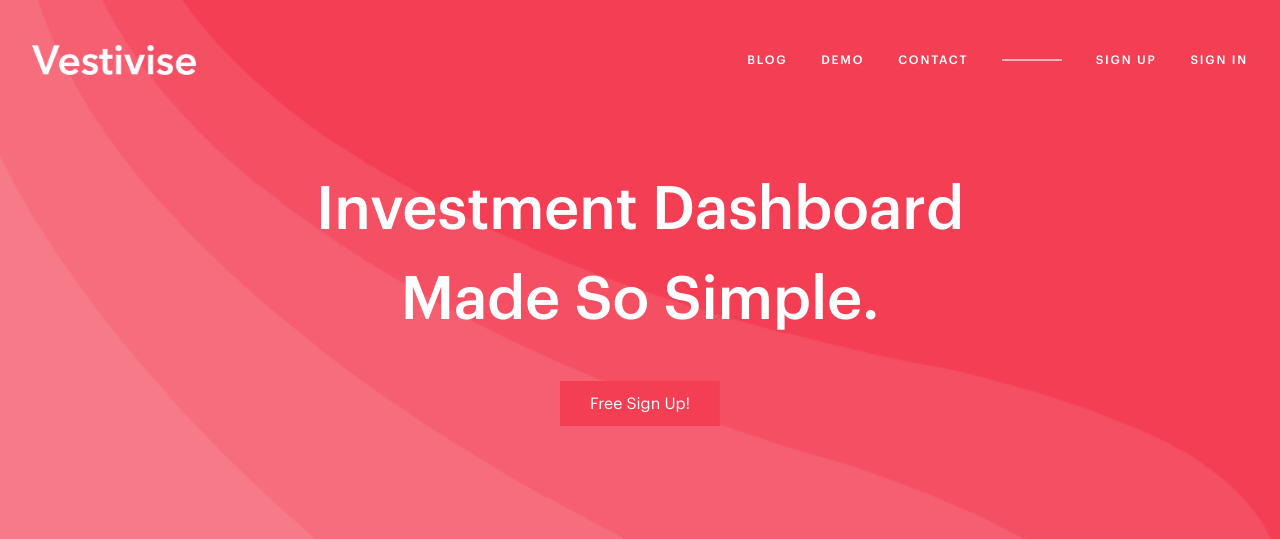
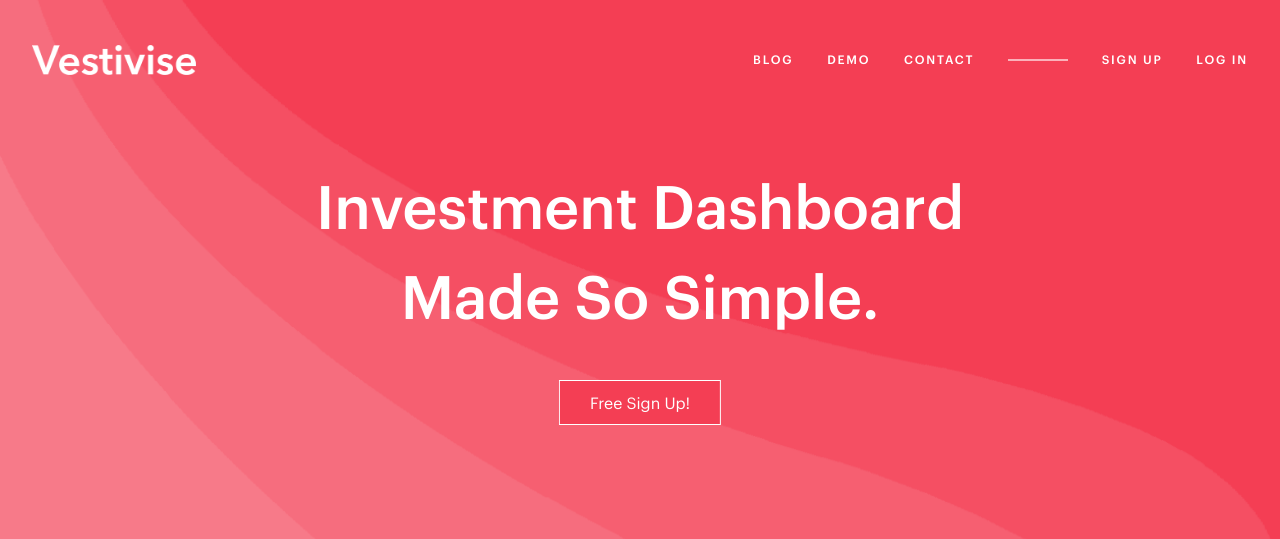
Before and after one commit to Vestivise/Vestivise_Marketing, a PHP site: page / in a window 1280 px wide. Shown: the top 539 px of the page. Run offline with PHP 8.4, Linux system fonts and the light colour scheme; some libraries are stand-ins or nearby versions.

Commit message:
no message

```diff
--- a/contact.html
+++ b/contact.html
@@ -60,7 +60,7 @@ src="https://www.facebook.com/tr?id=253771855073649&ev=PageView&noscript=1"
 		<a href="http://www.vestivise.com/contact">Contact</a>
 		<hr>
 		<a href="https://app.vestivise.com/register">Sign Up</a>
-		<a href="https://app.vestivise.com/login">Sign In</a>
+		<a href="https://app.vestivise.com/login">Log In</a>
 	</nav>
 	<button id="mobile_slide"><hr><hr><hr></button>
 </div>
--- a/index.html
+++ b/index.html
@@ -66,7 +66,7 @@ src="https://www.facebook.com/tr?id=253771855073649&ev=PageView&noscript=1"
 		<a href="http://www.vestivise.com/contact">Contact</a>
 		<hr>
 		<a href="https://app.vestivise.com/register">Sign Up</a>
-		<a href="https://app.vestivise.com/login">Sign In</a>
+		<a href="https://app.vestivise.com/login">Log In</a>
 	</nav>
 	<button id="mobile_slide"><hr><hr><hr></button>
 </div>
@@ -77,7 +77,7 @@ src="https://www.facebook.com/tr?id=253771855073649&ev=PageView&noscript=1"
 		<span class="css_fadeup delay-4">M</span><span class="css_fadeup delay-5">a</span><span class="css_fadeup delay-6">d</span><span class="css_fadeup delay-7">e</span> <span class="css_fadeup delay-8">S</span><span class="css_fadeup delay-9">o</span> <span class="css_fadeup delay-10">S</span><span class="css_fadeup delay-11">i</span><span class="css_fadeup delay-12">m</span><span class="css_fadeup delay-13">p</span><span class="css_fadeup delay-14">l</span><span class="css_fadeup delay-15">e</span><span class="css_fadeup delay-16">.</span>
 		<br>
 		<span class="css_fadeup delay-17">
-			<a href="https://app.vestivise.com/register" class="cta">Free Sign Up!</a>
+			<a id="signUpButton" href="https://app.vestivise.com/register" class="cta">Free Sign Up!</a>
 		</span>
 		</h1>
 	<div id="cover-bg"></div>
--- a/motivation.html
+++ b/motivation.html
@@ -60,7 +60,7 @@ src="https://www.facebook.com/tr?id=253771855073649&ev=PageView&noscript=1"
 		<a href="http://www.vestivise.com/contact">Contact</a>
 		<hr>
 		<a href="https://app.vestivise.com/register">Sign Up</a>
-		<a href="https://app.vestivise.com/login">Sign In</a>
+		<a href="https://app.vestivise.com/login">Log In</a>
 	</nav>
 	<button id="mobile_slide"><hr><hr><hr></button>
 </div>
--- a/security.html
+++ b/security.html
@@ -60,7 +60,7 @@ src="https://www.facebook.com/tr?id=253771855073649&ev=PageView&noscript=1"
 		<a href="http://www.vestivise.com/contact">Contact</a>
 		<hr>
 		<a href="https://app.vestivise.com/register">Sign Up</a>
-		<a href="https://app.vestivise.com/login">Sign In</a>
+		<a href="https://app.vestivise.com/login">Log In</a>
 	</nav>
 	<button id="mobile_slide"><hr><hr><hr></button>
 </div>
--- a/terms.html
+++ b/terms.html
@@ -59,7 +59,7 @@ src="https://www.facebook.com/tr?id=253771855073649&ev=PageView&noscript=1"
 		<a href="http://www.vestivise.com/contact">Contact</a>
 		<hr>
 		<a href="https://app.vestivise.com/register">Sign Up</a>
-		<a href="https://app.vestivise.com/login">Sign In</a>
+		<a href="https://app.vestivise.com/login">Log In</a>
 	</nav>
 	<button id="mobile_slide"><hr><hr><hr></button>
 </div>
--- a/web/styles.css
+++ b/web/styles.css
@@ -10,6 +10,10 @@
 */
 
 /*  1.0 SETTINGS  */
+
+#signUpButton{
+    border: 1px solid white;
+}
 
 *,*:before,*:after{
     -moz-box-sizing:border-box;
```
